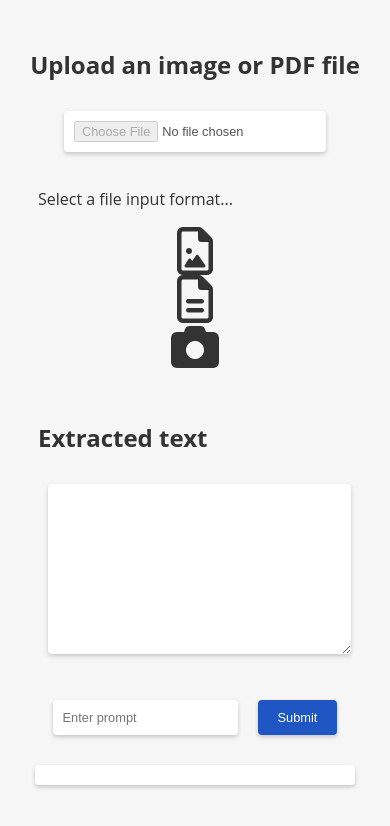
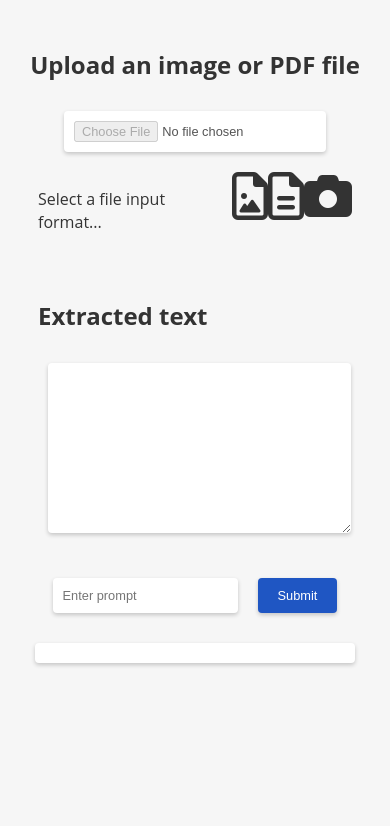
Before and after one commit to 1rubiz/tesseractAi, a website: page public/index.html in a window 390 px wide. Drawn offline with Linux system fonts and the light colour scheme.

Commit message:
Update index.css

```diff
--- a/public/index.css
+++ b/public/index.css
@@ -157,14 +157,6 @@ button {
     margin: 10px;
     font-size: 0.8rem;
   }
-
-  #fileType {
-      flex-wrap: wrap;
-    }
-
-  #fileType i {
-      flex-basis: 100%;
-    }
 
   input[type="file"] {
     padding: 10px;
```
